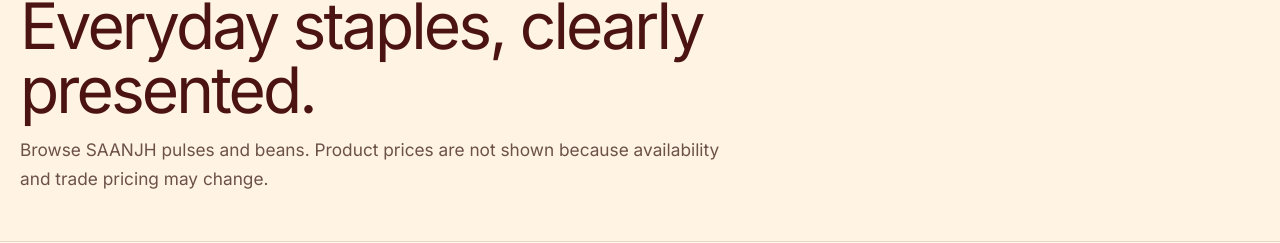
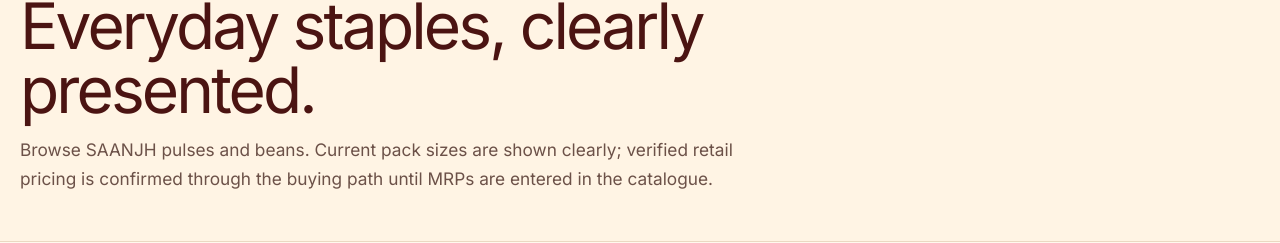
Before and after one commit to surkhettimes05-boop/saanjh, a Next.js app: page /en/products in a window 1280 px wide. Shown: the part 180-423 px from the top of the page. Built offline with nearby package versions, Linux system fonts and the light colour scheme; no server answers.

Commit message:
Clarify pack size and verified pricing policy

```diff
--- a/app/[locale]/products/page.tsx
+++ b/app/[locale]/products/page.tsx
@@ -40,8 +40,8 @@
         title={en ? 'Everyday staples, clearly presented.' : 'दैनिक खाद्यान्न, स्पष्ट जानकारीसहित।'}
         text={
           en
-            ? 'Browse SAANJH pulses and beans. Product prices are not shown because availability and trade pricing may change.'
-            : 'SAANJH का दाल तथा गेडागुडी हेर्नुहोस्। उपलब्धता र व्यापारिक मूल्य परिवर्तन हुन सक्ने भएकाले यहाँ मूल्य देखाइएको छैन।'
+            ? 'Browse SAANJH pulses and beans. Current pack sizes are shown clearly; verified retail pricing is confirmed through the buying path until MRPs are entered in the catalogue.'
+            : 'SAANJH का दाल तथा गेडागुडी हेर्नुहोस्। हालको प्याक साइज स्पष्ट देखाइन्छ; सूचीमा प्रमाणित MRP प्रविष्ट नभएसम्म खरीद मार्गबाट हालको मूल्य पुष्टि गरिन्छ।'
         }
       />
       <section className="section">
```
